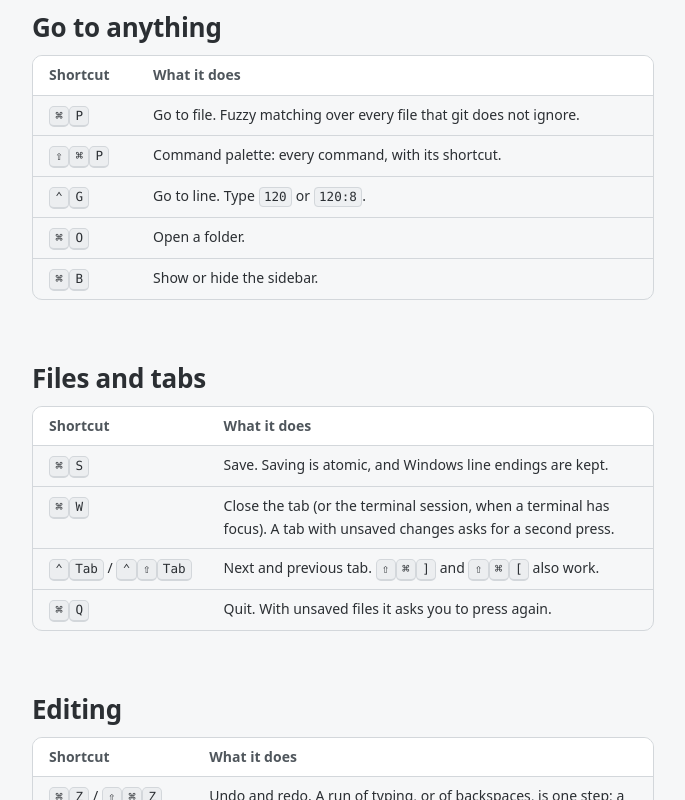
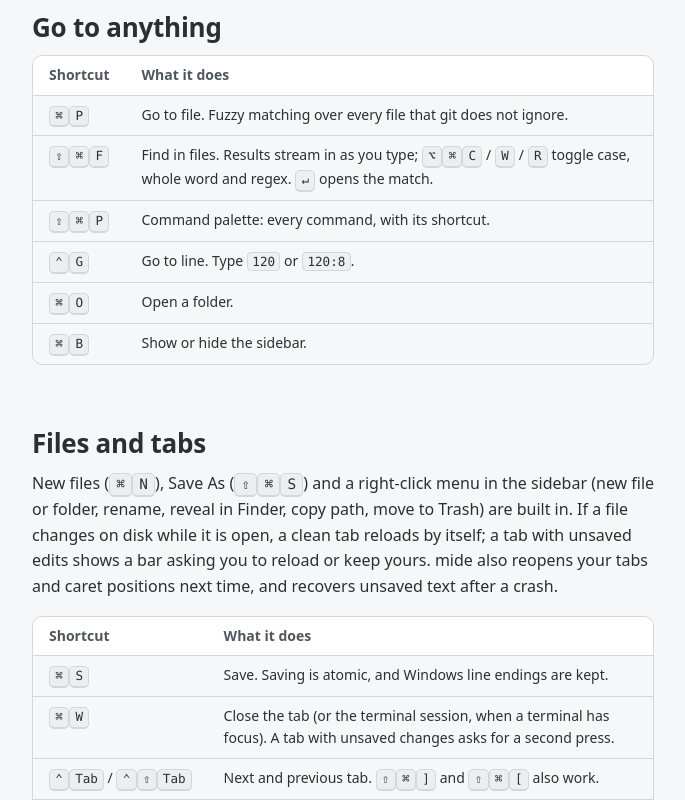
Before and after one commit to kmr-rohit/mide, a plain HTML site: page docs/guide.html in a window 1280 px wide. Shown: the part 547-1347 px from the top of the page, without its empty margins (336-1021 px from the left). Drawn offline with Linux system fonts and the light colour scheme.

Commit message:
Document find in files, file safety and editing helpers
Co-Authored-By: Claude Sonnet 5.5 <noreply@anthropic.com>

```diff
--- a/docs/guide.html
+++ b/docs/guide.html
@@ -48,6 +48,7 @@
 <thead><tr><th scope="col">Shortcut</th><th scope="col">What it does</th></tr></thead>
 <tbody>
 <tr><td class="keys"><kbd>⌘</kbd><kbd>P</kbd></td><td>Go to file. Fuzzy matching over every file that git does not ignore.</td></tr>
+<tr><td class="keys"><kbd>⇧</kbd><kbd>⌘</kbd><kbd>F</kbd></td><td>Find in files. Results stream in as you type; <kbd>⌥</kbd><kbd>⌘</kbd><kbd>C</kbd> / <kbd>W</kbd> / <kbd>R</kbd> toggle case, whole word and regex. <kbd>↵</kbd> opens the match.</td></tr>
 <tr><td class="keys"><kbd>⇧</kbd><kbd>⌘</kbd><kbd>P</kbd></td><td>Command palette: every command, with its shortcut.</td></tr>
 <tr><td class="keys"><kbd>⌃</kbd><kbd>G</kbd></td><td>Go to line. Type <code>120</code> or <code>120:8</code>.</td></tr>
 <tr><td class="keys"><kbd>⌘</kbd><kbd>O</kbd></td><td>Open a folder.</td></tr>
@@ -55,6 +56,7 @@
 </tbody></table></div>
 
 <h2 id="files-and-tabs">Files and tabs</h2>
+<p>New files (<kbd>⌘</kbd><kbd>N</kbd>), Save As (<kbd>⇧</kbd><kbd>⌘</kbd><kbd>S</kbd>) and a right-click menu in the sidebar (new file or folder, rename, reveal in Finder, copy path, move to Trash) are built in. If a file changes on disk while it is open, a clean tab reloads by itself; a tab with unsaved edits shows a bar asking you to reload or keep yours. mide also reopens your tabs and caret positions next time, and recovers unsaved text after a crash.</p>
 <div class="table-wrap"><table>
 <thead><tr><th scope="col">Shortcut</th><th scope="col">What it does</th></tr></thead>
 <tbody>
```
Also changed, not shown: site-src/pages/guide.html (+2 -0 lines), 1 other file.
